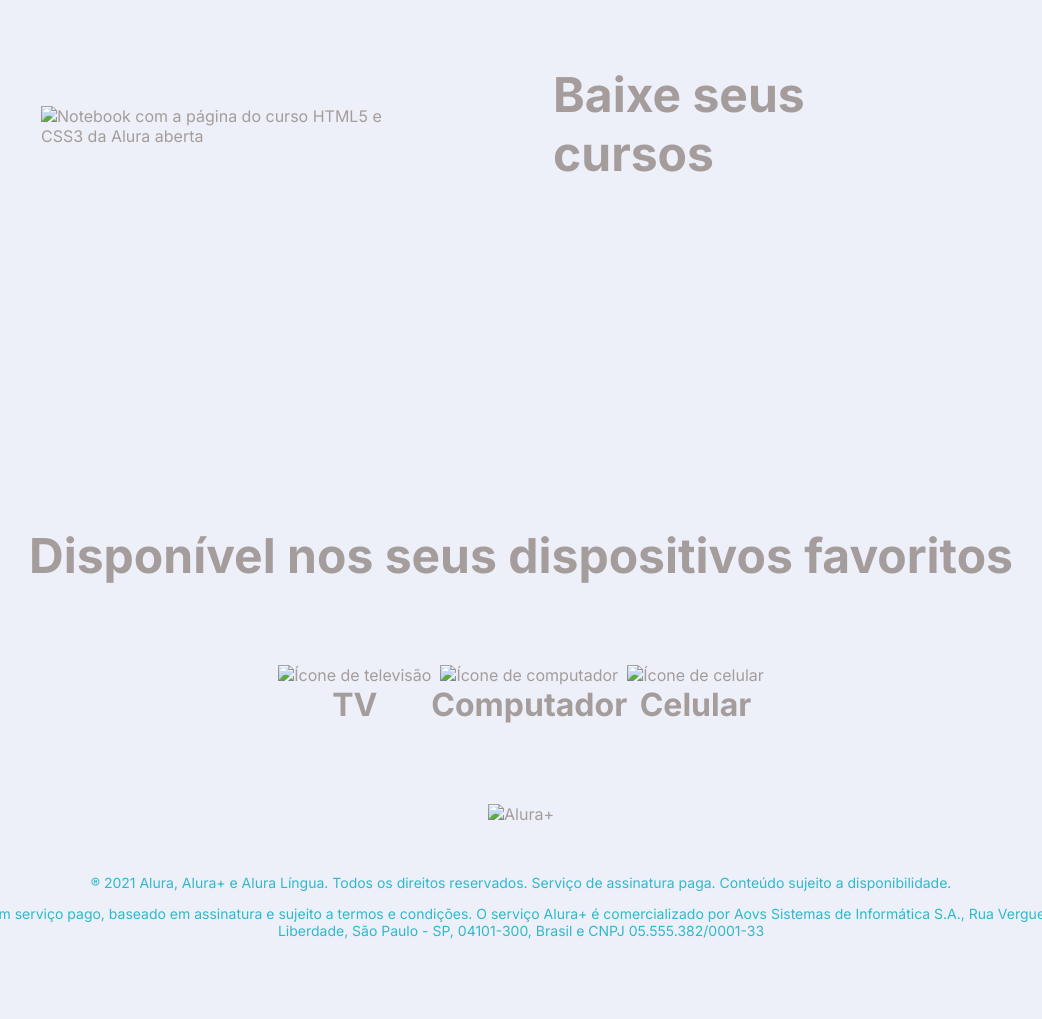
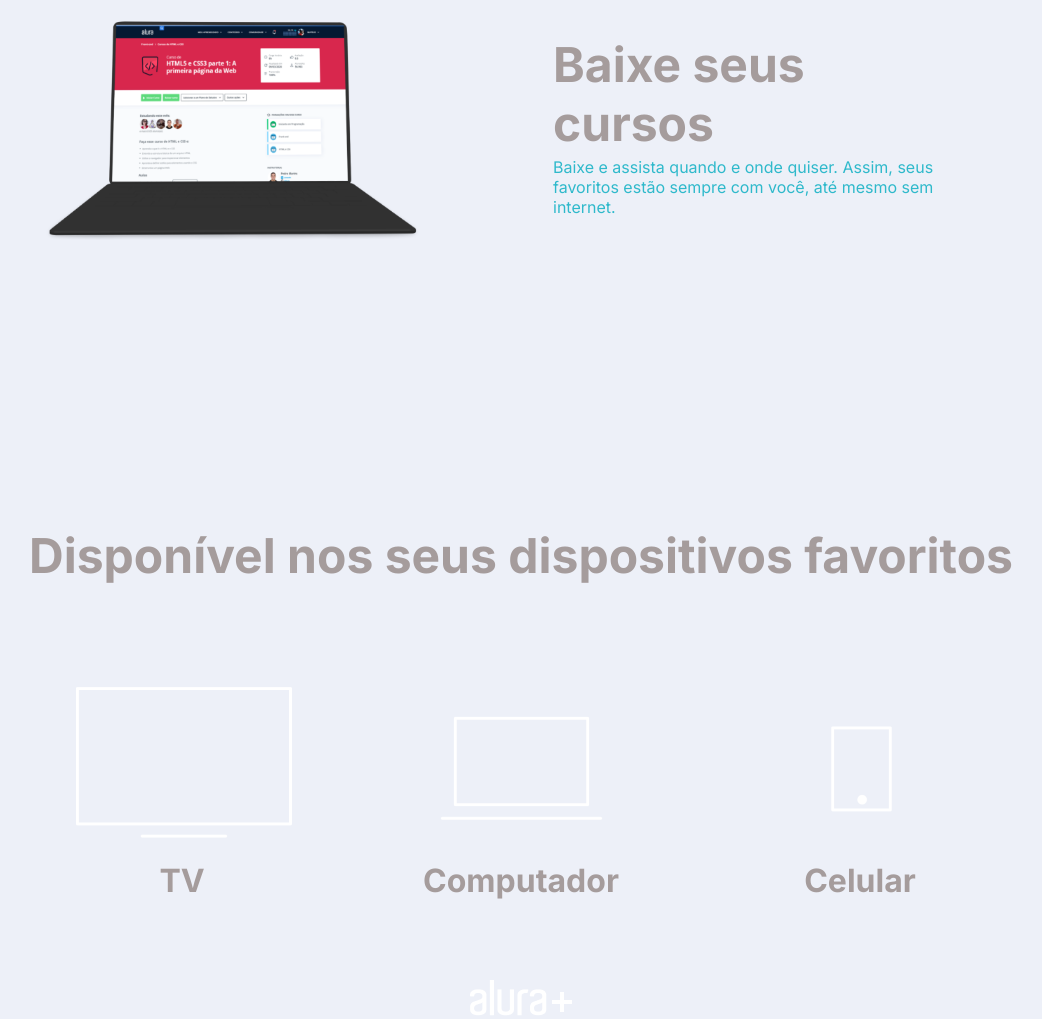
Before and after one commit to htmadx/aluraplus, a plain HTML site: page index.html in a window 1280 px wide. Shown: the part 2674-3693 px from the top of the page, without its empty margins (119-1161 px from the left). Drawn offline with Linux system fonts and the light colour scheme.

Commit message:
finalizaçãohtml

```diff
--- a/index.html
+++ b/index.html
@@ -37,17 +37,17 @@
                 Só o Combo+ oferece Alura+ e Alura Língua juntos para você ter acesso a cursos de diversas áreas da
                 tecnologia e aprender inglês ou espanhol, onde e como quiser.
             </p>
-            <a href="www.alura.com.br" class="container__botao secundario__botao" container></a>
+            <a href="www.alura.com.br" class="container__botao secundario__botao" container>Assine o Combo+</a>
         </div>
-        <img src="" alt="Tela do alura+ e alura língua" class="secundario__imagem">
+        <img src="img/Telas.png" alt="Tela do alura+ e alura língua" class="secundario__imagem">
     </section>
 
     <section class="container secundario">
-        <img src="" alt="Notebook com a página do curso HTML5 e CSS3 da Alura aberta"
+        <img src="img/Notebook.png" alt="Notebook com a página do curso HTML5 e CSS3 da Alura aberta"
             class="secundario__imagem">
         <div class="container__descricao">
             <h2 class="descricao__titulo">Baixe seus cursos</h2>
-            <p class="descricao__texto"></p>
+            <p class="descricao__texto">Baixe e assista quando e onde quiser. Assim, seus favoritos estão sempre com você, até mesmo sem internet.</p>
         </div>
     </section>
 
@@ -55,22 +55,22 @@
         <h2 class="dispositivos__titulo">Disponível nos seus dispositivos favoritos</h2>
         <ul class="dispositivos__lista">
             <li>
-                <img src="" alt="Ícone de televisão">
+                <img src="img/tv.png" alt="Ícone de televisão">
                 <h3 class="lista__item">TV</h3>
             </li>
             <li>
-                <img src="" alt="Ícone de computador">
+                <img src="img/computador.png" alt="Ícone de computador">
                 <h3 class="lista__item">Computador</h3>
             </li>
             <li>
-                <img src="" alt="Ícone de celular">
+                <img src="img/celular.png" alt="Ícone de celular">
                 <h3 class="lista__item">Celular</h3>
             </li>
         </ul>
     </section>
 
     <footer class="rodape">
-        <img src="" alt="Alura+" class="rodape__logo">
+        <img src="img/Logo.png" alt="Alura+" class="rodape__logo">
         <ul class="rodape__lista">
             <li class="lista__link">
                 <a href="#"></a>
```
